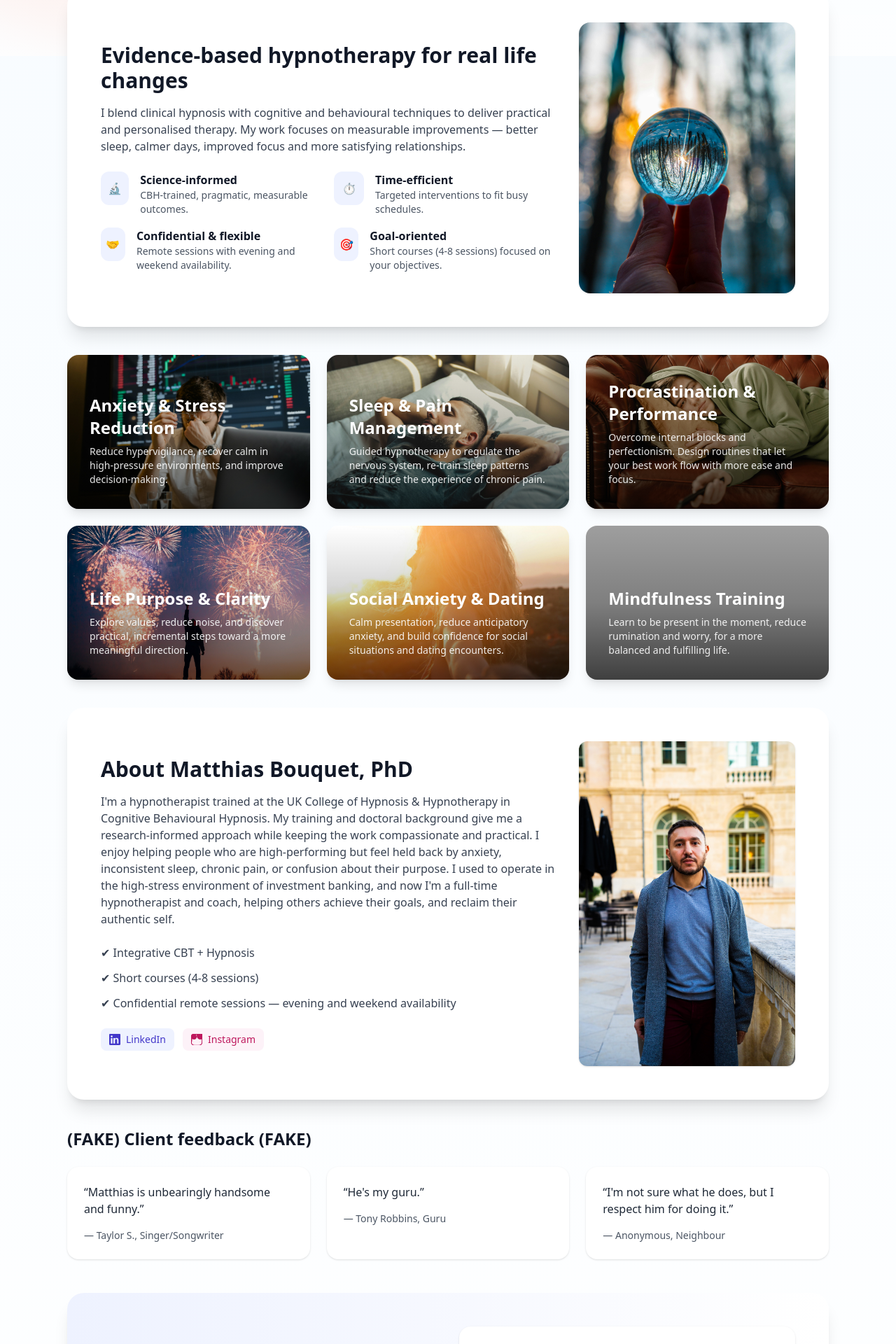
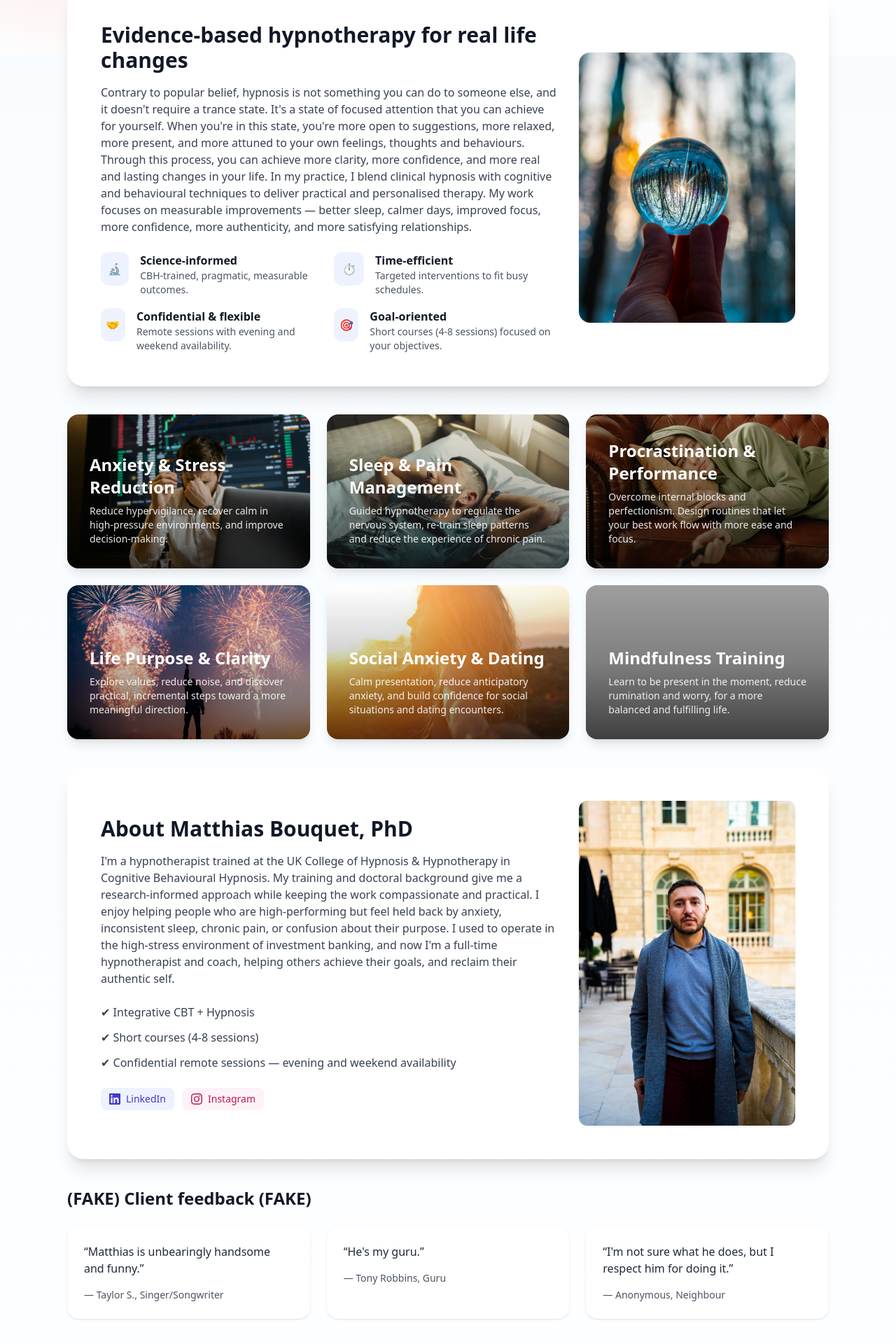
Before and after one commit to matthiasbouquet/authenticself.github.io, a React (Vite) app: page / in a window 1280 px wide. Shown: the part 720-2640 px from the top of the page at 70% size. Built offline with nearby package versions, Linux system fonts and the light colour scheme; grey boxes are pictures that could not be loaded.

Commit message:
icons - intro

```diff
--- a/package.json
+++ b/package.json
@@ -11,7 +11,8 @@
   "dependencies": {
     "framer-motion": "^11.0.0",
     "react": "^18.3.1",
-    "react-dom": "^18.3.1"
+    "react-dom": "^18.3.1",
+    "react-icons": "^5.5.0"
   },
   "devDependencies": {
     "@vitejs/plugin-react": "^4.3.0",
--- a/src/components/Bio.jsx
+++ b/src/components/Bio.jsx
@@ -1,4 +1,5 @@
 import React from "react";
+import { SiLinkedin, SiInstagram } from "react-icons/si";
 
 export function Bio() {
   return (
@@ -28,9 +29,7 @@ export function Bio() {
             className="inline-flex items-center px-3 py-1.5 rounded-lg bg-indigo-50 text-indigo-700 hover:bg-indigo-100"
             aria-label="LinkedIn profile"
           >
-            <svg xmlns="http://www.w3.org/2000/svg" viewBox="0 0 24 24" fill="currentColor" className="w-4 h-4 mr-2">
-              <path d="M22.225 0H1.771C.792 0 0 .774 0 1.729v20.542C0 23.227.792 24 1.771 24h20.454C23.2 24 24 23.227 24 22.271V1.729C24 .774 23.2 0 22.225 0zM7.06 20.452H3.56V9h3.5v11.452zM5.31 7.433a2.03 2.03 0 110-4.06 2.03 2.03 0 010 4.06zM20.452 20.452h-3.5v-6.221c0-1.484-.03-3.391-2.066-3.391-2.07 0-2.387 1.617-2.387 3.283v6.329h-3.5V9h3.36v1.561h.047c.47-.89 1.618-1.83 3.33-1.83 3.563 0 4.217 2.346 4.217 5.394v6.327z"/>
-            </svg>
+            <SiLinkedin size={16} className="mr-2" />
             <span>LinkedIn</span>
           </a>
           <a
@@ -40,11 +39,7 @@ export function Bio() {
             className="inline-flex items-center px-3 py-1.5 rounded-lg bg-pink-50 text-pink-700 hover:bg-pink-100"
             aria-label="Instagram profile"
           >
-            <svg xmlns="http://www.w3.org/2000/svg" viewBox="0 0 24 24" fill="currentColor" className="w-4 h-4 mr-2">
-              <path d="M12 2.163c3.204 0 3.584.012 4.85.07 1.17.055 1.97.24 2.427.403a4.92 4.92 0 011.78 1.153 4.92 4.92 0 011.153 1.78c.163.458.348 1.257.403 2.427.058 1.266.07 1.646.07 4.85s-.012 3.584-.07 4.85c-.055 1.17-.24 1.97-.403 2.427a4.92 4.92 0 01-1.153 1.78 4.92 4.92 0 01-1.78 1.153c-.458.163-1.257.348-2.427.403-1.266.058-1.646.07-4.85.07s-3.584-.012-4.85-.07c-1.17-.055-1.97-.24-2.427-.403a4.92 4.92 0 01-1.78-1.153 4.92 4.92 0 01-1.153-1.78c-.163-.458-.348-1.257-.403-2.427C2.175 15.584 2.163 15.204 2.163 12s.012-3.584.07-4.85c.055-1.17.24-1.97.403-2.427a4.92 4.92 0 011.153-1.78A4.92 4.92 0 015.499 1.79c.458-.163 1.257-.348 2.427-.403C9.192 1.329 9.572 1.317 12 1.317m0-1.317C8.741 0 8.332.012 7.052.07 5.771.129 4.73.332 3.9.63a6.24 6.24 0 00-2.27 1.48A6.24 6.24 0 00.15 4.38C-.148 5.21-.351 6.251-.41 7.532-.467 8.812-.48 9.221-.48 12.48s.012 3.668.07 4.948c.059 1.281.262 2.322.56 3.152a6.24 6.24 0 001.48 2.27 6.24 6.24 0 002.27 1.48c.83.298 1.871.501 3.152.56 1.28.058 1.689.07 4.948.07s3.668-.012 4.948-.07c1.281-.059 2.322-.262 3.152-.56a6.24 6.24 0 002.27-1.48 6.24 6.24 0 001.48-2.27c.298-.83.501-1.871.56-3.152.058-1.28.07-1.689.07-4.948s-.012-3.668-.07-4.948c-.059-1.281-.262-2.322-.56-3.152a6.24 6.24 0 00-1.48-2.27 6.24 6.24 0 00-2.27-1.48c-.83-.298-1.871-.501-3.152-.56C15.668.012 15.259 0 12 0z"/>
-              <path d="M12 5.838A6.162 6.162 0 105.838 12 6.169 6.169 0 0012 5.838m0-1.838A8 8 0 1120 12 8.009 8.009 0 0112 4z"/>
-              <circle cx="18.406" cy="5.594" r="1.44"/>
-            </svg>
+            <SiInstagram size={16} className="mr-2" />
             <span>Instagram</span>
           </a>
         </div>
--- a/src/components/Footer.jsx
+++ b/src/components/Footer.jsx
@@ -1,4 +1,5 @@
 import React from "react";
+import { SiLinkedin, SiInstagram } from "react-icons/si";
 
 export function Footer() {
   return (
@@ -11,9 +12,7 @@ export function Footer() {
           className="inline-flex items-center text-gray-700 hover:text-gray-900"
           aria-label="LinkedIn"
         >
-          <svg xmlns="http://www.w3.org/2000/svg" viewBox="0 0 24 24" fill="currentColor" className="w-5 h-5 mr-1.5">
-            <path d="M22.225 0H1.771C.792 0 0 .774 0 1.729v20.542C0 23.227.792 24 1.771 24h20.454C23.2 24 24 23.227 24 22.271V1.729C24 .774 23.2 0 22.225 0zM7.06 20.452H3.56V9h3.5v11.452zM5.31 7.433a2.03 2.03 0 110-4.06 2.03 2.03 0 010 4.06zM20.452 20.452h-3.5v-6.221c0-1.484-.03-3.391-2.066-3.391-2.07 0-2.387 1.617-2.387 3.283v6.329h-3.5V9h3.36v1.561h.047c.47-.89 1.618-1.83 3.33-1.83 3.563 0 4.217 2.346 4.217 5.394v6.327z"/>
-          </svg>
+          <SiLinkedin size={20} className="mr-1.5" />
           <span>LinkedIn</span>
         </a>
         <a
@@ -23,11 +22,7 @@ export function Footer() {
           className="inline-flex items-center text-gray-700 hover:text-gray-900"
           aria-label="Instagram"
         >
-          <svg xmlns="http://www.w3.org/2000/svg" viewBox="0 0 24 24" fill="currentColor" className="w-5 h-5 mr-1.5">
-            <path d="M12 2.163c3.204 0 3.584.012 4.85.07 1.17.055 1.97.24 2.427.403a4.92 4.92 0 011.78 1.153 4.92 4.92 0 011.153 1.78c.163.458.348 1.257.403 2.427.058 1.266.07 1.646.07 4.85s-.012 3.584-.07 4.85c-.055 1.17-.24 1.97-.403 2.427a4.92 4.92 0 01-1.153 1.78 4.92 4.92 0 01-1.78 1.153c-.458.163-1.257.348-2.427.403-1.266.058-1.646.07-4.85.07s-3.584-.012-4.85-.07c-1.17-.055-1.97-.24-2.427-.403a4.92 4.92 0 01-1.78-1.153 4.92 4.92 0 01-1.153-1.78c-.163-.458-.348-1.257-.403-2.427C2.175 15.584 2.163 15.204 2.163 12s.012-3.584.07-4.85c.055-1.17.24-1.97.403-2.427a4.92 4.92 0 011.153-1.78A4.92 4.92 0 015.499 1.79c.458-.163 1.257-.348 2.427-.403C9.192 1.329 9.572 1.317 12 1.317m0-1.317C8.741 0 8.332.012 7.052.07 5.771.129 4.73.332 3.9.63a6.24 6.24 0 00-2.27 1.48A6.24 6.24 0 00.15 4.38C-.148 5.21-.351 6.251-.41 7.532-.467 8.812-.48 9.221-.48 12.48s.012 3.668.07 4.948c.059 1.281.262 2.322.56 3.152a6.24 6.24 0 001.48 2.27 6.24 6.24 0 002.27 1.48c.83.298 1.871.501 3.152.56 1.28.058 1.689.07 4.948.07s3.668-.012 4.948-.07c1.281-.059 2.322-.262 3.152-.56a6.24 6.24 0 002.27-1.48 6.24 6.24 0 001.48-2.27c.298-.83.501-1.871.56-3.152.058-1.28.07-1.689.07-4.948s-.012-3.668-.07-4.948c-.059-1.281-.262-2.322-.56-3.152a6.24 6.24 0 00-1.48-2.27 6.24 6.24 0 00-2.27-1.48c-.83-.298-1.871-.501-3.152-.56C15.668.012 15.259 0 12 0z"/>
-            <path d="M12 5.838A6.162 6.162 0 105.838 12 6.169 6.169 0 0012 5.838m0-1.838A8 8 0 1120 12 8.009 8.009 0 0112 4z"/>
-            <circle cx="18.406" cy="5.594" r="1.44"/>
-          </svg>
+          <SiInstagram size={20} className="mr-1.5" />
           <span>Instagram</span>
         </a>
       </div>
--- a/src/components/Intro.jsx
+++ b/src/components/Intro.jsx
@@ -7,9 +7,12 @@ export function Intro() {
         <div className="md:col-span-2">
           <h2 className="text-2xl md:text-3xl font-bold">Evidence-based hypnotherapy for real life changes</h2>
           <p className="mt-4 text-gray-700">
-            I blend clinical hypnosis with cognitive and behavioural techniques to deliver
+            Contrary to popular belief, hypnosis is not something you can do to someone else, and it doesn't require a trance state. It's a state of focused attention that you can achieve for yourself.
+            When you're in this state, you're more open to suggestions, more relaxed, more present, and more attuned to your own feelings, thoughts and behaviours.
+            Through this process, you can achieve more clarity, more confidence, and more real and lasting changes in your life.
+            In my practice, I blend clinical hypnosis with cognitive and behavioural techniques to deliver
             practical and personalised therapy. My work focuses on measurable improvements — better sleep,
-            calmer days, improved focus and more satisfying relationships.
+            calmer days, improved focus, more confidence, more authenticity, and more satisfying relationships.
           </p>
 
           <div className="mt-6 grid grid-cols-1 sm:grid-cols-2 gap-4">
```
Also changed, not shown: 1 other file (tests, documents, lock files or other folders).
